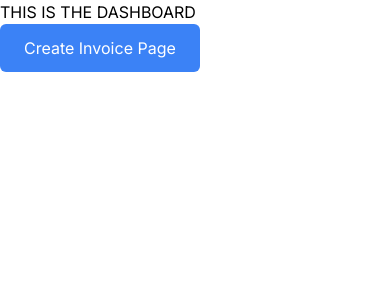
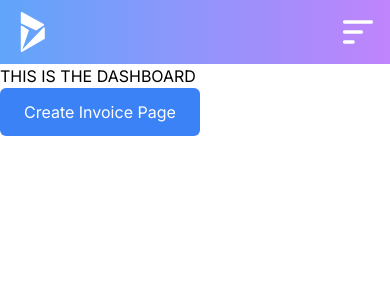
Before and after one commit to RuslanAdyghe/InvoiceGenerator, a React (Vite) app in the folder frontend/: page /dashboard in a window 390 px wide. Shown: the top 300 px of the page. Built offline with nearby package versions, Linux system fonts and the light colour scheme.

Commit message:
completed Navbar in mobile view for Dashboard page

```diff
--- /dev/null
+++ b/frontend/src/components/NavBar.jsx
@@ -0,0 +1,40 @@
+import { useState } from "react";
+import { Link } from "react-router-dom";
+
+import logoIcon from "../assets/logo.svg";
+import hamburgerIcon from "../assets/hamburger.svg";
+
+function NavBar() {
+  const [menu, setMenu] = useState(false);
+
+  const toggleMenu = () => {
+    setMenu(!menu);
+  }
+
+  return (
+    <>
+      <nav className="w-full bg-gradient-to-r from-blue-400 to-purple-400 flex justify-between p-3">
+        <img src={logoIcon} alt="Logo" className="h-10 w-10" />
+        <img src={hamburgerIcon} alt="Hamburger" className="h-10 w-10" onClick={toggleMenu} />
+      </nav>
+      <div className="md:hidden">
+        <div
+          className={`fixed inset-0 bg-black/50 z-30 transition-opacity duration-300 ease-out ${menu ? "opacity-100 pointer-events-auto" : "opacity-0 pointer-events-none"}`}
+          onClick={toggleMenu}
+        />
+        <div className={`fixed top-0 right-0 h-full w-64 bg-white z-40 transform transition-transform duration-300 ease-out ${menu ? "translate-x-0" : "translate-x-full"}`}>
+          <div className="flex justify-between items-center p-4 border-b border-gray-100">
+            <span className="font-bold bg-gradient-to-r from-blue-400 to-purple-400 bg-clip-text text-transparent">Menu</span>
+            <button onClick={toggleMenu} className="text-gray-400 hover:text-gray-600 text-xl">✕</button>
+          </div>
+          <div className="flex flex-col p-4 gap-4">
+            <Link to="/create-invoice" className="text-gray-600 hover:text-purple-500 font-medium transition-colors">Create Invoice</Link>
+            <Link to="/profile" className="text-gray-600 hover:text-purple-500 font-medium transition-colors">Profile</Link>
+          </div>
+        </div>
+      </div>
+    </>
+  )
+}
+
+export default NavBar;
--- a/frontend/src/pages/Dashboard.jsx
+++ b/frontend/src/pages/Dashboard.jsx
@@ -1,10 +1,13 @@
 import { useNavigate } from "react-router-dom";
+
+import NavBar from "../components/NavBar";
 
 function Dashboard() {
   const navigate = useNavigate();
 
   return (
     <div>
+      <NavBar />
       <h1>THIS IS THE DASHBOARD</h1>
       <button
         className="bg-blue-500 text-white rounded-md px-6 py-3"
```
Also changed, not shown: frontend/src/assets/hamburger.svg (added).
